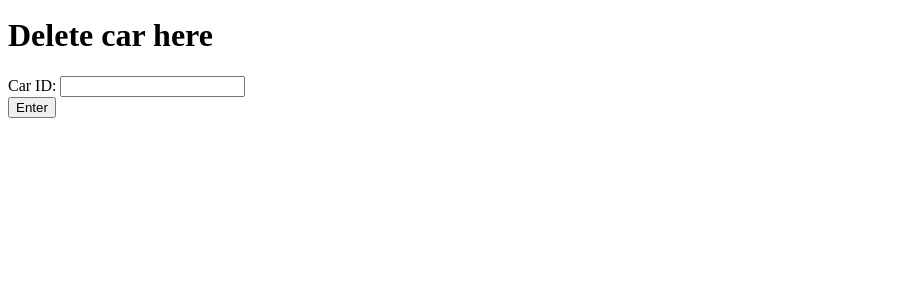
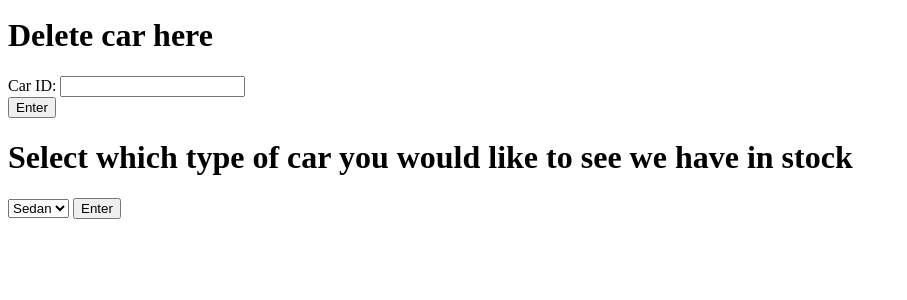
Before and after one commit to nsislow/Kars4u, a Django app: page /Kars4U_components/ in a window 1280 px wide. Shown: the part 252-552 px from the top of the page, without its empty margins (0-907 px from the left). Run offline with Django 4.2, Linux system fonts and the light colour scheme.

Commit message:
reports done

```diff
--- a/project/Kars4U_components/urls.py
+++ b/project/Kars4U_components/urls.py
@@ -5,4 +5,5 @@ from . import views
 urlpatterns = [
     path('', views.index, name='index'),
     path('test1/', views.test1, name = "test"),
+    path('car_reports/', views.car_reports, name = "car_reports")
 ]
--- a/project/Kars4U_components/views.py
+++ b/project/Kars4U_components/views.py
@@ -84,5 +84,13 @@ def index(request):
 def test1(request):
     return (HttpResponse("Hellooooadfsasfdo"))
 
+def car_reports(request):
+    if request.method == 'POST':
+        car_type = request.POST.get('car types')
+        data = Car.objects.filter(car_type = car_type).values('make', 'model', 'color', 'car_type', 'license_plate', 'store_id')
+    else:
+        data = Car.objects.all()
+    return render(request, "carReport.html", {"cars": data})
+
 
     #return HttpResponse("Hello Runtime Terror!")
--- a/project/templates/insertCars.html
+++ b/project/templates/insertCars.html
@@ -38,6 +38,20 @@
     <input type = "submit" value = "Enter">
 </form>
 
+<h1> Select which type of car you would like to see we have in stock </h1>
+
+<form action="/Kars4U_components/car_reports/" method = "post" name = "select car type" id = "select car type">
+    {% csrf_token %}
+    <select name = "car types" id = "car types">
+        <option value = "Sedan">Sedan</option>
+        <option value = "Truck">Truck</option>
+        <option value = "Suv">Suv</option>
+
+
+    </select>
+    <input type = "submit" value = "Enter">
+</form>
+
 
 
 
```
Also changed, not shown: project/templates/carReport.html (added, +36 -0 lines).
